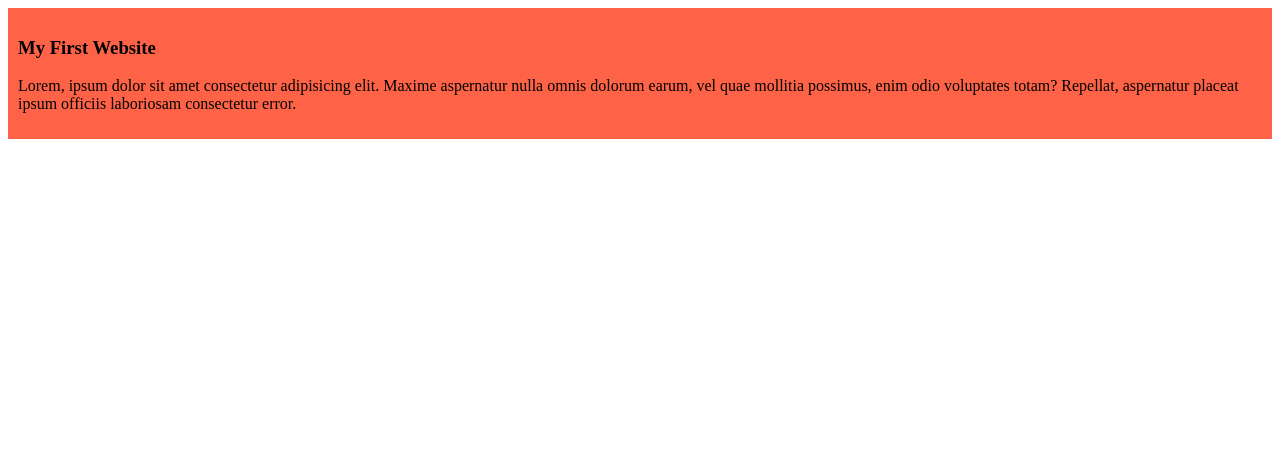
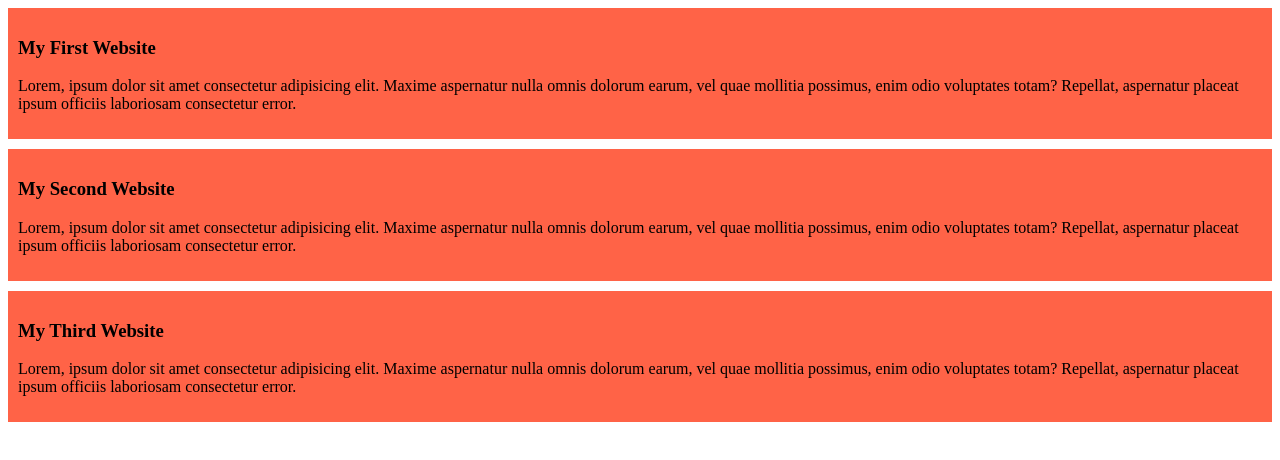
Before and after one commit to ARShezan/my-website, a plain HTML site: page website.html in a window 1280 px wide. Drawn offline with Linux system fonts and the light colour scheme.

Commit message:
added 2nd and 3rd blog

```diff
--- a/styles/blog.css
+++ b/styles/blog.css
@@ -2,6 +2,6 @@ div{
 
 background-color: tomato;
 padding: 10px;
-
+margin-bottom: 10px;
 
 }
--- a/website.html
+++ b/website.html
@@ -14,6 +14,16 @@
         <p>Lorem, ipsum dolor sit amet consectetur adipisicing elit. Maxime aspernatur nulla omnis dolorum earum, vel quae mollitia possimus, enim odio voluptates totam? Repellat, aspernatur placeat ipsum officiis laboriosam consectetur error.</p>
 
     </div>
+    <div>
+        <h3>My Second Website</h3>
+        <p>Lorem, ipsum dolor sit amet consectetur adipisicing elit. Maxime aspernatur nulla omnis dolorum earum, vel quae mollitia possimus, enim odio voluptates totam? Repellat, aspernatur placeat ipsum officiis laboriosam consectetur error.</p>
+
+    </div>
+    <div>
+        <h3>My Third Website</h3>
+        <p>Lorem, ipsum dolor sit amet consectetur adipisicing elit. Maxime aspernatur nulla omnis dolorum earum, vel quae mollitia possimus, enim odio voluptates totam? Repellat, aspernatur placeat ipsum officiis laboriosam consectetur error.</p>
+
+    </div>
 
 </body>
 </html>
```
